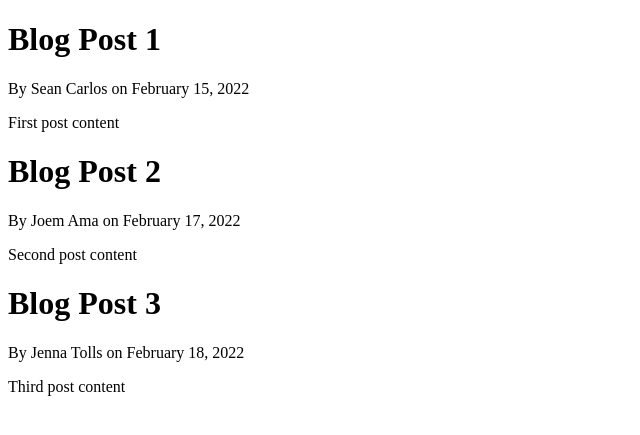
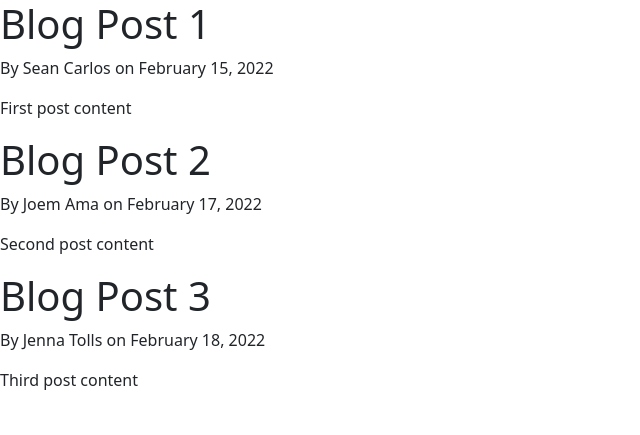
Before and after one commit to SeanCarlos205/Digital-year-13, a Flask app: page / in a window 1280 px wide. Shown: the top 435 px of the page, without its empty margins (0-640 px from the left). Run offline with Flask 2, Linux system fonts and the light colour scheme.

Commit message:
Added meta tags
That's pretty much it

```diff
--- a/blog_app/templates/layout.html
+++ b/blog_app/templates/layout.html
@@ -1,6 +1,15 @@
 <!DOCTYPE html>
 <html>
 <head>
+
+    <!-- Required meta tags -->
+    <meta charset="utf-8">
+    <meta name="viewport" content="width=device-width, initial-scale=1">
+
+    <!-- Bootstrap CSS -->
+    <link href="https://cdn.jsdelivr.net/npm/bootstrap@5.1.3/dist/css/bootstrap.min.css" rel="stylesheet" integrity="sha384-1BmE4kWBq78iYhFldvKuhfTAU6auU8tT94WrHftjDbrCEXSU1oBoqyl2QvZ6jIW3" crossorigin="anonymous">
+
+
     {% if title %}
         <title>Flask Blog - {{ title}} </title>
     {% else %}
```
